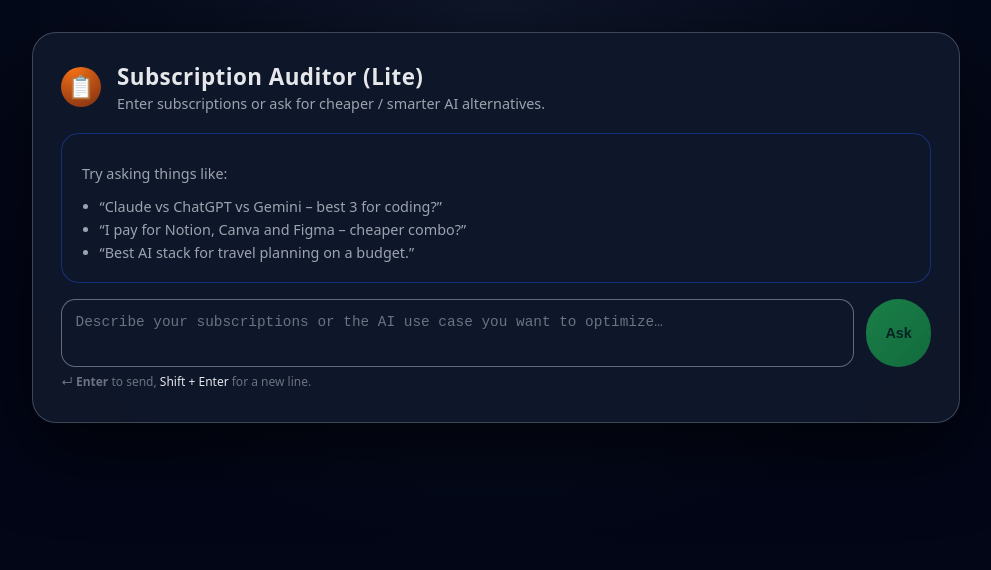
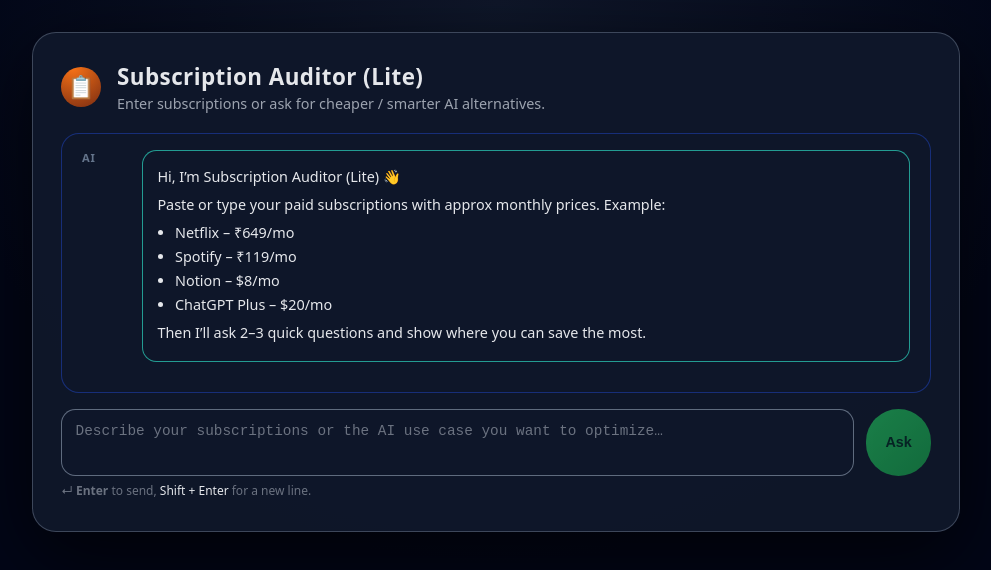
Before and after one commit to deshna17/subscription-auditor-lite, a Next.js app: page / in a window 1280 px wide. Shown: the top 570 px of the page, without its empty margins (144-1135 px from the left). Built offline with nearby package versions, Linux system fonts and the light colour scheme.

Commit message:
Update ChatUI.tsx

```diff
--- a/app/components/ChatUI.tsx
+++ b/app/components/ChatUI.tsx
@@ -43,7 +43,20 @@
 };
 
 export default function ChatUI() {
-  const [messages, setMessages] = useState<Message[]>([]);
+  const [messages, setMessages] = useState<Message[]>([
+  {
+    role: "assistant",
+    content:
+      "Hi, I’m Subscription Auditor (Lite) 👋\n\n" +
+      "Paste or type your paid subscriptions with approx monthly prices.\n" +
+      "Example:\n" +
+      "- Netflix – ₹649/mo\n" +
+      "- Spotify – ₹119/mo\n" +
+      "- Notion – $8/mo\n" +
+      "- ChatGPT Plus – $20/mo\n\n" +
+      "Then I’ll ask 2–3 quick questions and show where you can save the most.",
+  },
+]);
   const [input, setInput] = useState("");
   const [loading, setLoading] = useState(false);
   const bottomRef = useRef<HTMLDivElement | null>(null);
@@ -58,15 +71,20 @@
   if (!text || loading) return;
 
   const userMessage: Message = { role: "user", content: text };
+
+  // Update UI
   setMessages((prev) => [...prev, userMessage]);
   setInput("");
   setLoading(true);
 
   try {
+    // Send FULL history (including the just-added user message)
+    const historyToSend = [...messages, userMessage];
+
     const res = await fetch("/api/chat", {
       method: "POST",
       headers: { "Content-Type": "application/json" },
-        body: JSON.stringify({ message: text }),
+      body: JSON.stringify({ history: historyToSend }),
     });
 
     if (!res.ok) {
```
Lines whose indentation alone changed are shown as unchanged.
